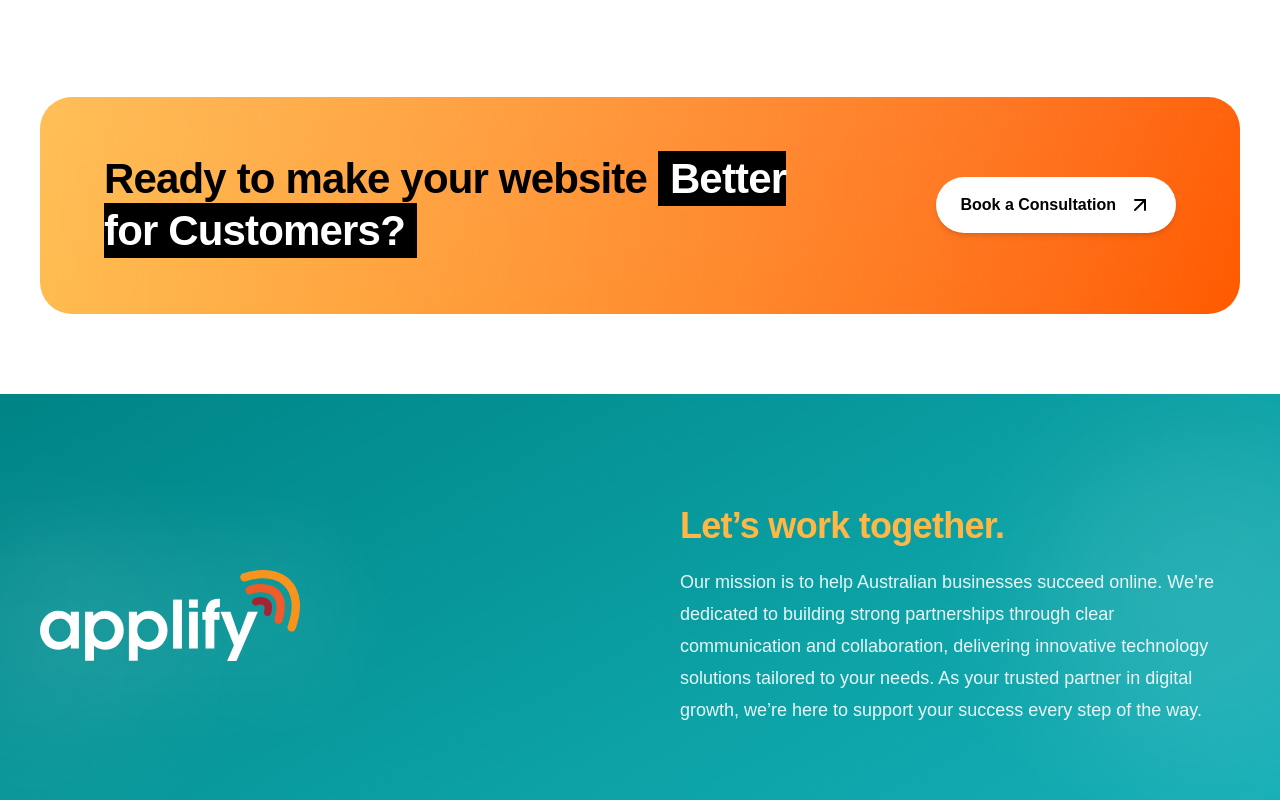
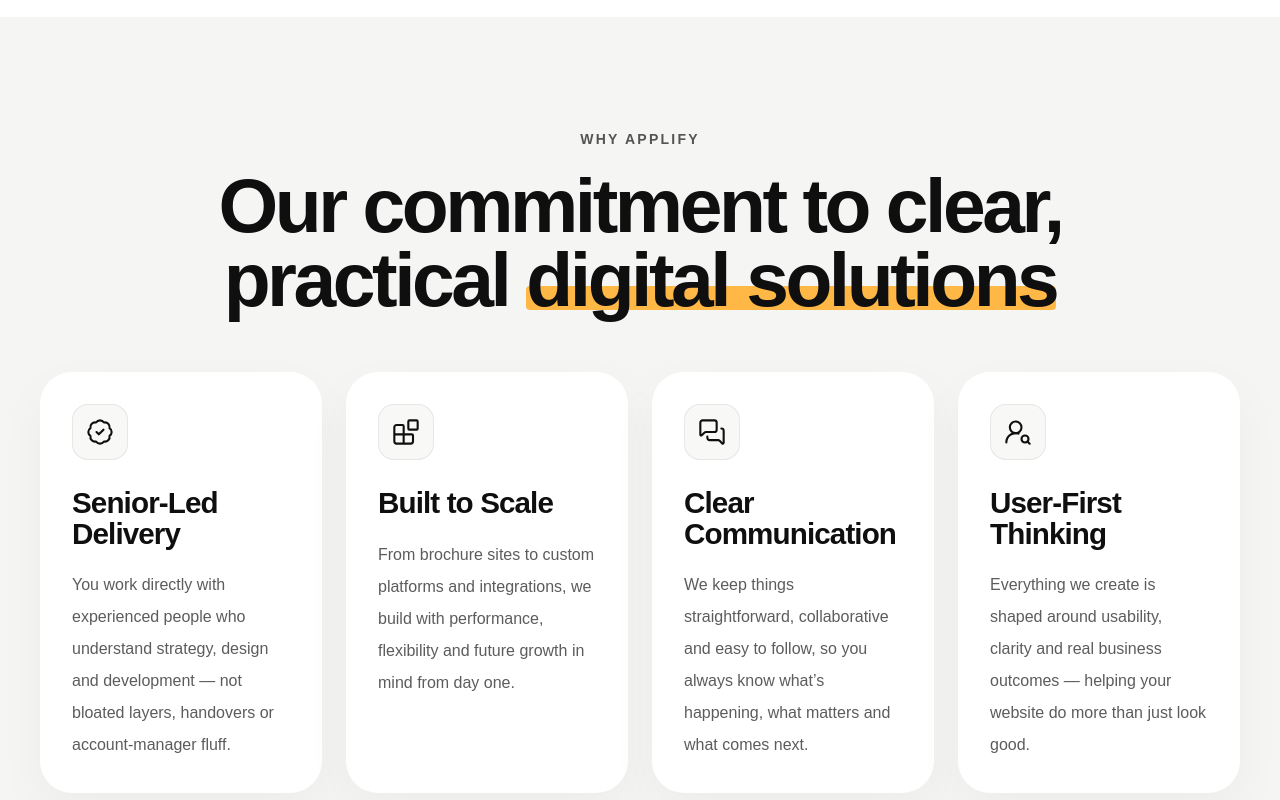
Before and after one commit to jono-au/applify, a Next.js app: page /about in a window 1280 px wide. Shown: the part 1640-2440 px from the top of the page. Built offline with nearby package versions, Linux system fonts and the light colour scheme.

Commit message:
build why applify component

```diff
--- a/app/about/page.tsx
+++ b/app/about/page.tsx
@@ -1,6 +1,7 @@
 import type { Metadata } from "next";
 import InternalPageHero from "@/components/ui/InternalPageHero";
 import AboutIntro from "@/components/about/AboutIntro";
+import WhyApplify from "@/components/about/WhyApplify";
 import CTABanner from "@/components/home/CtaBanner";
 import Footer from "@/components/layout/Footer";
 
@@ -21,6 +22,7 @@ export default function AboutPage() {
       />
 
       <AboutIntro />
+      <WhyApplify />
       <CTABanner />
       <Footer />
     </>
--- /dev/null
+++ b/components/about/WhyApplify.tsx
@@ -0,0 +1,108 @@
+import Container from "@/components/ui/Container";
+import {
+  BadgeCheck,
+  Blocks,
+  MessagesSquare,
+  UserRoundSearch,
+} from "lucide-react";
+
+const pillars = [
+  {
+    title: "Senior-Led Delivery",
+    description:
+      "You work directly with experienced people who understand strategy, design and development — not bloated layers, handovers or account-manager fluff.",
+    Icon: BadgeCheck,
+  },
+  {
+    title: "Built to Scale",
+    description:
+      "From brochure sites to custom platforms and integrations, we build with performance, flexibility and future growth in mind from day one.",
+    Icon: Blocks,
+  },
+  {
+    title: "Clear Communication",
+    description:
+      "We keep things straightforward, collaborative and easy to follow, so you always know what’s happening, what matters and what comes next.",
+    Icon: MessagesSquare,
+  },
+  {
+    title: "User-First Thinking",
+    description:
+      "Everything we create is shaped around usability, clarity and real business outcomes — helping your website do more than just look good.",
+    Icon: UserRoundSearch,
+  },
+] as const;
+
+type WhyApplifyProps = {
+  eyebrow?: string;
+  title?: string;
+  highlightText?: string;
+};
+
+export default function WhyApplify({
+  eyebrow = "Why Applify",
+  title = "Our commitment to clear, practical digital solutions",
+  highlightText = "digital solutions",
+}: WhyApplifyProps) {
+  const titleParts = title.split(
+    new RegExp(`(${escapeRegExp(highlightText)})`, "gi"),
+  );
+
+  return (
+    <section className="bg-[#f5f5f3] py-20 sm:py-24 lg:py-28">
+      <Container>
+        <div className="mx-auto max-w-[980px] text-center">
+          <p className="text-sm font-semibold uppercase tracking-[0.16em] text-[#0f0f10]/70">
+            {eyebrow}
+          </p>
+
+          <h2 className="mt-5 text-[2.4rem] font-semibold leading-[0.96] tracking-[-0.045em] text-[#0f0f10] sm:text-[3.25rem] lg:text-[4.8rem]">
+            {titleParts.map((part, index) => {
+              const isHighlight =
+                part.toLowerCase() === highlightText.toLowerCase();
+
+              if (!isHighlight) {
+                return <span key={`${part}-${index}`}>{part}</span>;
+              }
+
+              return (
+                <span
+                  key={`${part}-${index}`}
+                  className="relative inline-block"
+                >
+                  <span className="relative z-10">{part}</span>
+                  <span className="absolute inset-x-0 bottom-[0.08em] z-0 h-[0.32em] rounded-sm bg-[#ffb846]" />
+                </span>
+              );
+            })}
+          </h2>
+        </div>
+
+        <div className="mt-14 grid gap-5 sm:grid-cols-2 xl:grid-cols-4 xl:gap-6">
+          {pillars.map(({ title, description, Icon }) => (
+            <article
+              key={title}
+              className="group h-full rounded-[2rem] bg-white p-7 shadow-[0_18px_50px_rgba(15,15,16,0.04)] transition-all duration-300 hover:-translate-y-1 hover:shadow-[0_24px_70px_rgba(15,15,16,0.08)] sm:p-8"
+            >
+              <div className="flex h-14 w-14 items-center justify-center rounded-2xl border border-[#0f0f10]/8 bg-[#f8f8f6]">
+                <Icon className="h-7 w-7 text-[#0f0f10]" strokeWidth={1.8} />
+              </div>
+
+              <h3 className="mt-7 text-[1.85rem] font-semibold leading-[1.02] tracking-[-0.03em] text-[#0f0f10]">
+                {title}
+              </h3>
+
+              <p className="mt-5 text-base leading-8 text-[#0f0f10]/68">
+                {description}
+              </p>
+            </article>
+          ))}
+        </div>
+      </Container>
+    </section>
+  );
+}
+
+function escapeRegExp(value: string) {
+  return value.replace(/[.*+?^${}()|[\]\\]/g, "\\$&");
+}
```
